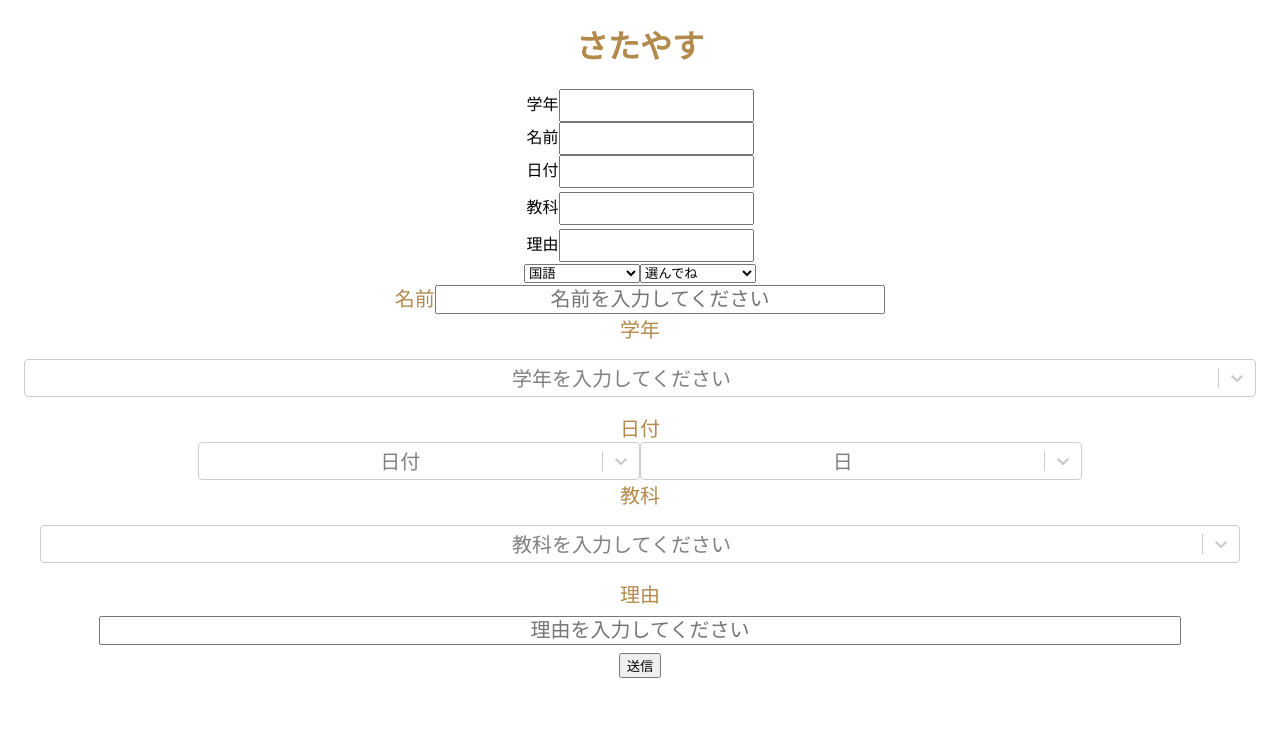
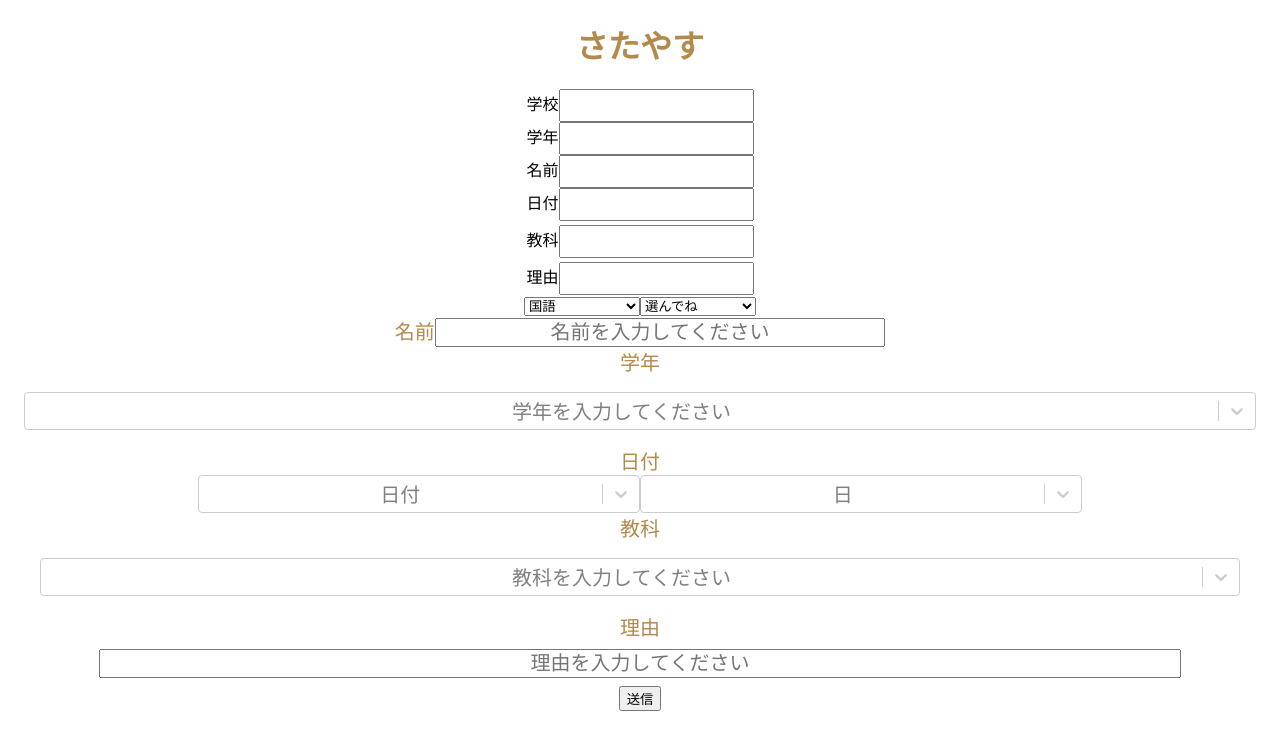
Before and after one commit to SatakeYusuke19920527/satayasu, a Next.js app: page / in a window 1280 px wide. Shown: the top 750 px of the page. Built offline with nearby package versions, Linux system fonts and the light colour scheme.

Commit message:
カード作成のやつできた

```diff
--- a/src/app/page.tsx
+++ b/src/app/page.tsx
@@ -80,24 +80,29 @@ export default function Home() {
   ];
   const [cardName, setCardName] = useState('');
   const [grade, setGrade] = useState('');
-  const [name, setName] = useState('');
+  const [subject, setSubject] = useState('');
   const [day, setDay] = useState('');
   const [reason, setReason] = useState('');
-
+  const [schoolName, setSchoolName] = useState('');
+  const descriptionWithNewLines = reason + '\n' + grade + '\n' + schoolName;
 
 
   const handleCreateCard = async () => {
 
     try {
-      setCardName(cardName + grade + name + day + reason)
       const response = await axios.post(
-        `https://api.trello.com/1/cards?key=${process.env.NEXT_PUBLIC_APP_APIKEY}&token=${process.env.NEXT_PUBLIC_APP_APITOKEN}&name=${cardName}&idList=${process.env.NEXT_PUBLIC_APP_APILIST}`
+        `https://api.trello.com/1/cards?key=${process.env.NEXT_PUBLIC_APP_APIKEY}&token=${process.env.NEXT_PUBLIC_APP_APITOKEN}&idList=${process.env.NEXT_PUBLIC_APP_APILIST}`
 ,
         {
           method: 'POST',
           headers: {
             'Accept': 'application/json'
-        }
+        },
+          name:(day + " " + cardName + " " + subject + " "  ),
+          desc:descriptionWithNewLines
+
+
+
     });
 
       console.log('Card created successfully:', response.data);
@@ -111,10 +116,11 @@ export default function Home() {
         <h1 className="sa">さたやす</h1>
         {/* 行を合わせたいぜ*/}
 
+      <label>学校<input type="text" style={{ padding: "7px" }} value={schoolName} onChange={(e) => setSchoolName(e.target.value)}></input></label><br />
       <label>学年<input type="text" style={{ padding: "7px" }} value={grade} onChange={(e) => setGrade(e.target.value)}></input></label><br />
-      <label>名前<input type="text" style={{padding:"7px"}} value={name} onChange={(e) => setName(e.target.value)}></input></label><br/>
+      <label>名前<input type="text" style={{padding:"7px"}} value={cardName} onChange={(e) => setCardName(e.target.value)}></input></label><br/>
       <label>日付<input type="text" style={{ padding: "7px" }} value={day} onChange={(e) => setDay(e.target.value)}></input></label><br />
-      <label>教科<input type="text" style={{padding:"7px",marginTop:"4px"}}></input></label><br/>
+      <label>教科<input type="text" style={{padding:"7px",marginTop:"4px"}} value={subject} onChange={(e) => setSubject(e.target.value)}></input></label><br/>
       <label>理由<input type="text" style={{ padding: "7px", marginTop: "4px" }} value={reason} onChange={(e) => setReason(e.target.value)}></input></label><br />
       <div className="select">
 
```
Also changed, not shown: src/app/models/api/trelloaipdirector.ts (added).
